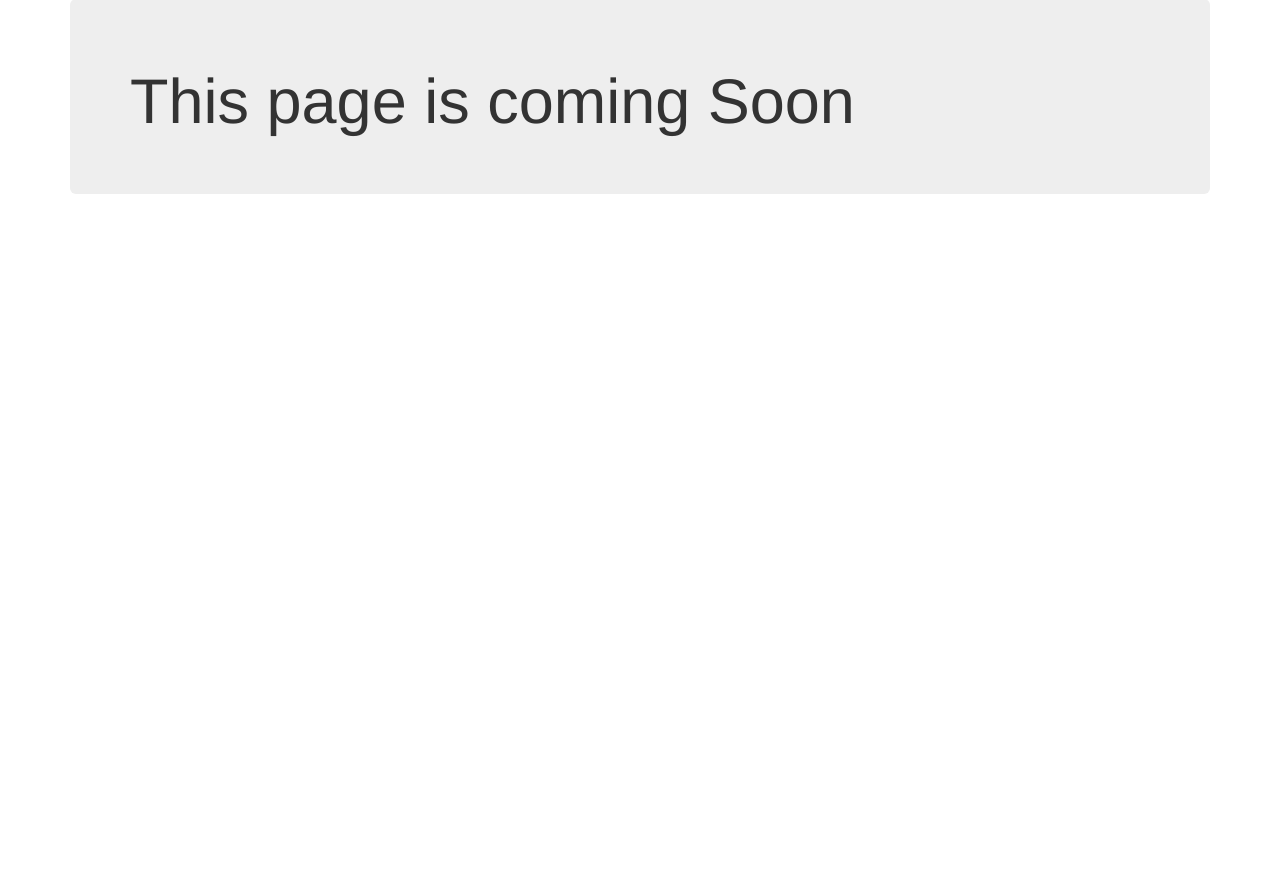
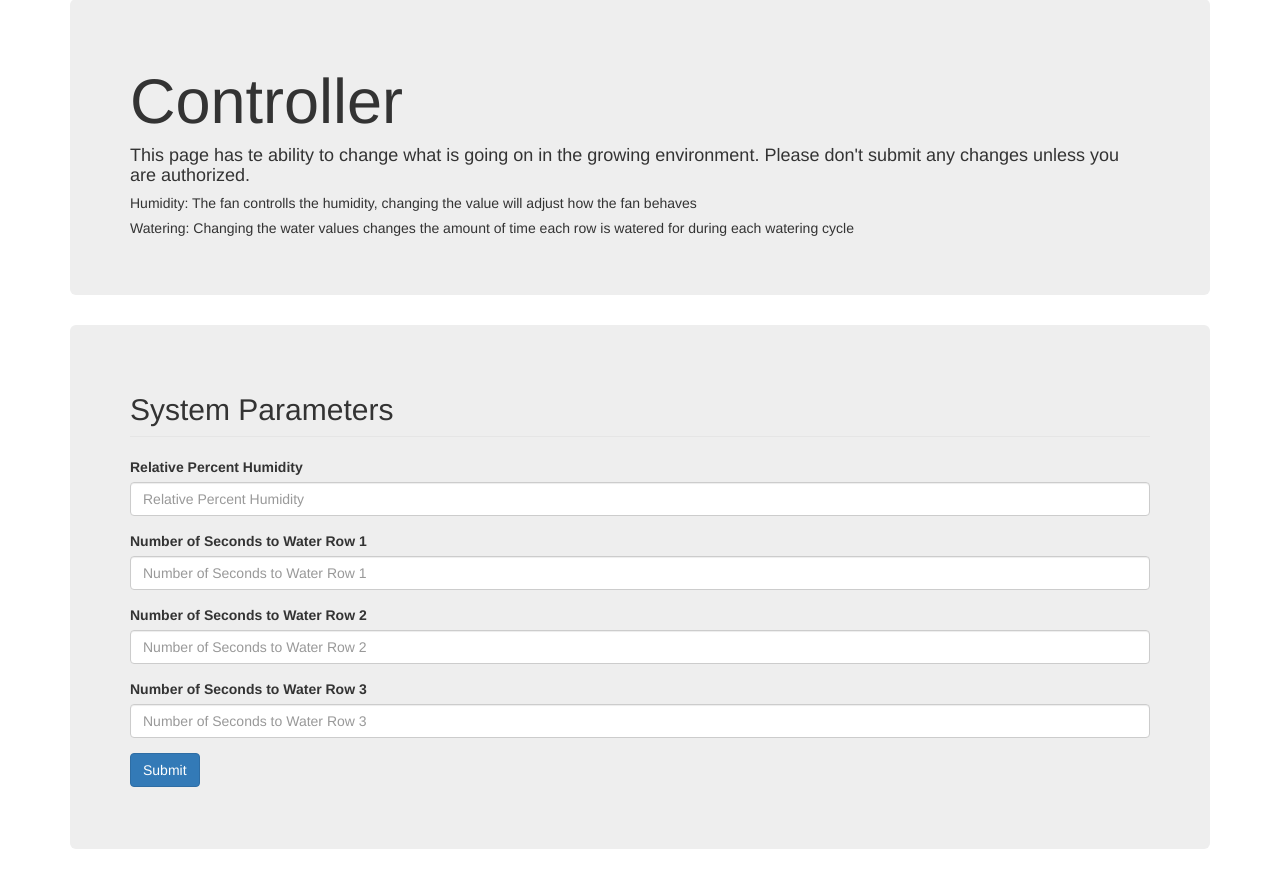
Before and after one commit to jpk0727/growApp, a Django app: template apps/base/templates/base/control.html in a window 1280 px wide. Shown: the part 51-930 px from the top of the page. Before the commit the page ends 245 px from the top, so only its background shows below. Run offline with Django 3.2, Linux system fonts and the light colour scheme; the template is opened without the code that fills it: values that come from a table or form of the project are taken from there, others are empty; style sheets or scripts are compiled from the project's sources; parts of the project's set-up code (start-up, migrations or seed data) failed here and were passed over; some libraries are stand-ins or nearby versions.

Commit message:
added the controller page

```diff
--- a/apps/base/forms.py
+++ b/apps/base/forms.py
@@ -3,7 +3,9 @@ import json
 import moment
 from datetime import datetime
 from django import forms
-from base.models import sensors
+from base.models import sensors, controller_setpoints
+from django.utils.translation import ugettext_lazy as _
+
 
 from bootstrap3_datetime.widgets import DateTimePicker
 
@@ -36,3 +38,17 @@ class DateForm(forms.Form):
                 "maxDate":end_time,
                 "defaultDate":end_time,
                 "sideBySide": True}))
+
+
+class ControlForm(forms.ModelForm):
+
+    class Meta:
+        model = controller_setpoints
+        fields = ['humidity','r1_water','r2_water','r3_water']
+
+        labels = {
+            "humidity":_("Relative Percent Humidity"),
+            "r1_water":_("Number of Seconds to Water Row 1"),
+            "r2_water":_("Number of Seconds to Water Row 2"),
+            "r3_water":_("Number of Seconds to Water Row 3")
+        }
--- a/apps/base/models.py
+++ b/apps/base/models.py
@@ -39,3 +39,10 @@ class water_amount(models.Model):
         return self.time * 1000
 
     java_time = property(_java_time)
+
+class controller_setpoints(models.Model):
+    time = models.FloatField(default=0)
+    humidity = models.IntegerField()
+    r1_water = models.IntegerField()
+    r2_water = models.IntegerField()
+    r3_water = models.IntegerField()
--- a/apps/base/templates/base/control.html
+++ b/apps/base/templates/base/control.html
@@ -1,6 +1,24 @@
 {% extends 'base.html' %}
 {% block content %}
+{% load bootstrap3 %}
 <div class="jumbotron">
-<h1> This page is coming Soon </h1>
+    <h1> Controller </h1>
+    <h4> This page has te ability to change what is going on in the growing environment. Please don't submit any changes unless you are authorized. </h4>
+    <h5> Humidity: The fan controlls the humidity, changing the value will adjust how the fan behaves </h5>
+    <h5> Watering: Changing the water values changes the amount of time each row is watered for during each watering cycle </h5>
+
+</div>
+<div class="jumbotron">
+
+    <form role="form" method="post">
+    <legend> <h2> System Parameters </h2> </legend>
+        {% csrf_token %}
+        {% bootstrap_form form %}
+        <button type="submit" class="btn btn-primary" onclick="return confirm('Wait a minute, are you sure youj want to change the conditions of the box')">
+            {% bootstrap_icon "star" %} Submit
+        </button>
+
+    </form>
+
 </div>
 {% endblock %}
```
Also changed, not shown: apps/base/views.py (+25 -9 lines).
